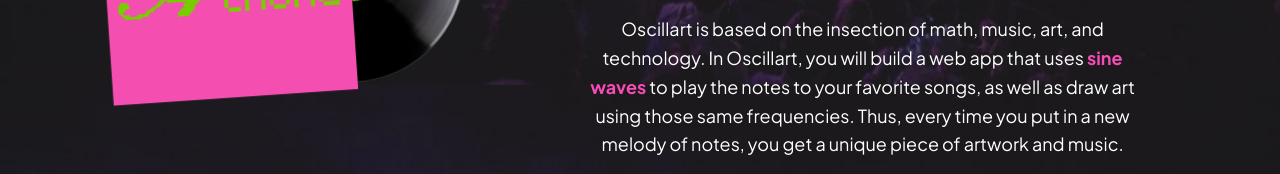
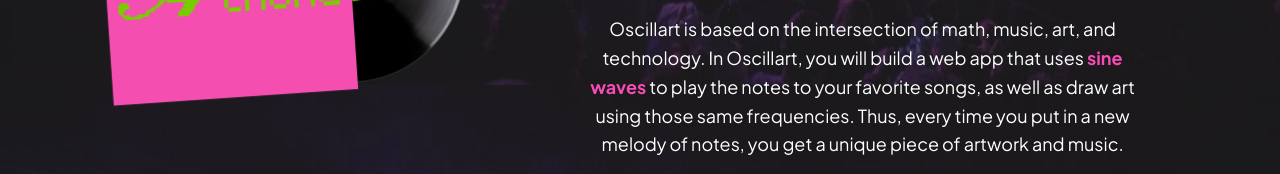
Before and after one commit to celesteroselli/oscillart-site, a website: page index.html in a window 1280 px wide. Shown: the part 1620-1794 px from the top of the page. Drawn offline with nearby package versions, Linux system fonts and the light colour scheme.

Commit message:
fix typo

```diff
--- a/index.html
+++ b/index.html
@@ -67,7 +67,7 @@
 <img src="whatis.png" width="82%">
 <p>Oscillart is a <strong class="pink">You Ship We Ship</strong> for Hack Club's Athena Awards. You complete Oscillart as a project on the Guided Track, and by
 completing the project, you earn <strong class="green">artifacts</strong> which you can redeem for prizes, as well as hours that go towards your certificate.</p>
-<p>Oscillart is based on the insection of math, music, art, and technology. In Oscillart, you will build a web app that uses <strong class="pink">sine waves</strong> to play the notes to your
+<p>Oscillart is based on the intersection of math, music, art, and technology. In Oscillart, you will build a web app that uses <strong class="pink">sine waves</strong> to play the notes to your
 favorite songs, as well as draw art using those same frequencies. Thus, every time you put in a new melody of notes, you get a unique piece of artwork and music.</p>
 <p>Oscillart is leveled at <strong class="green">beginner-intermediate,</strong> and should take about 5-6 hours to complete.</p>
         </div>
```
